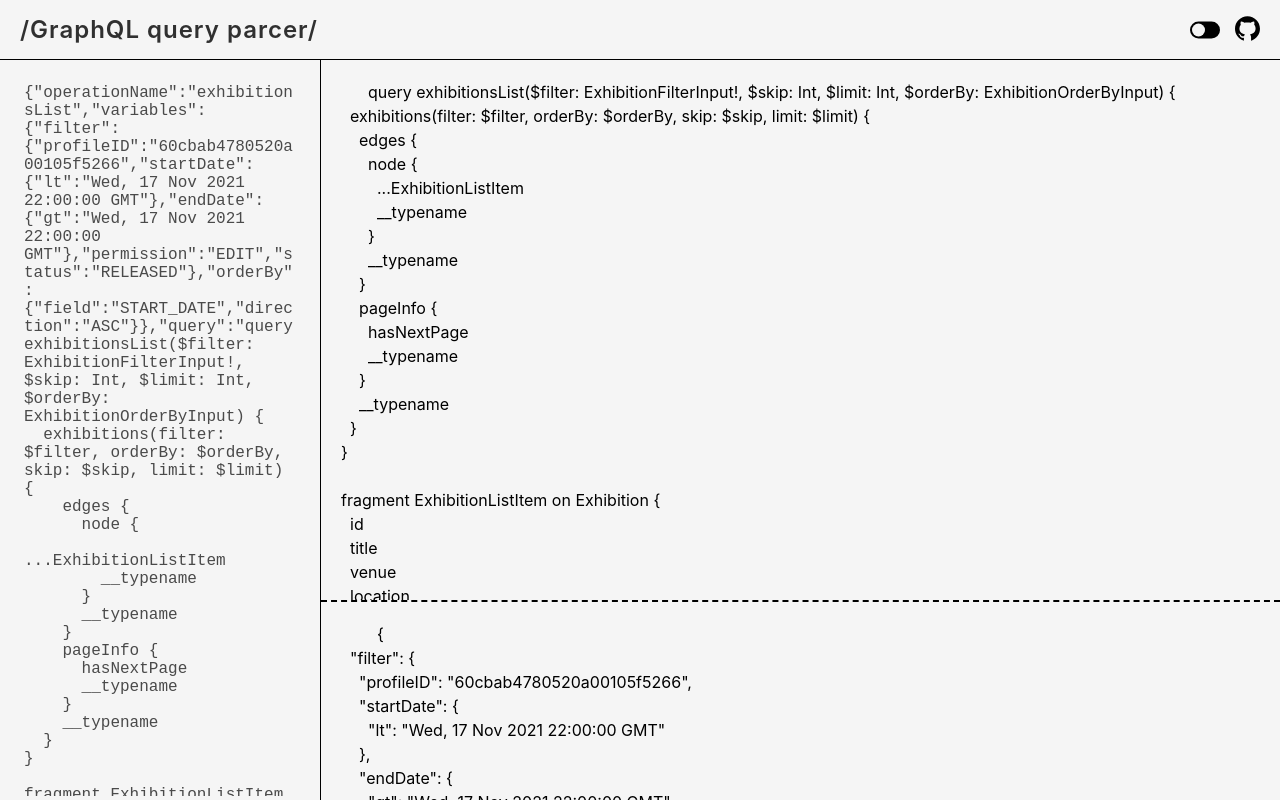
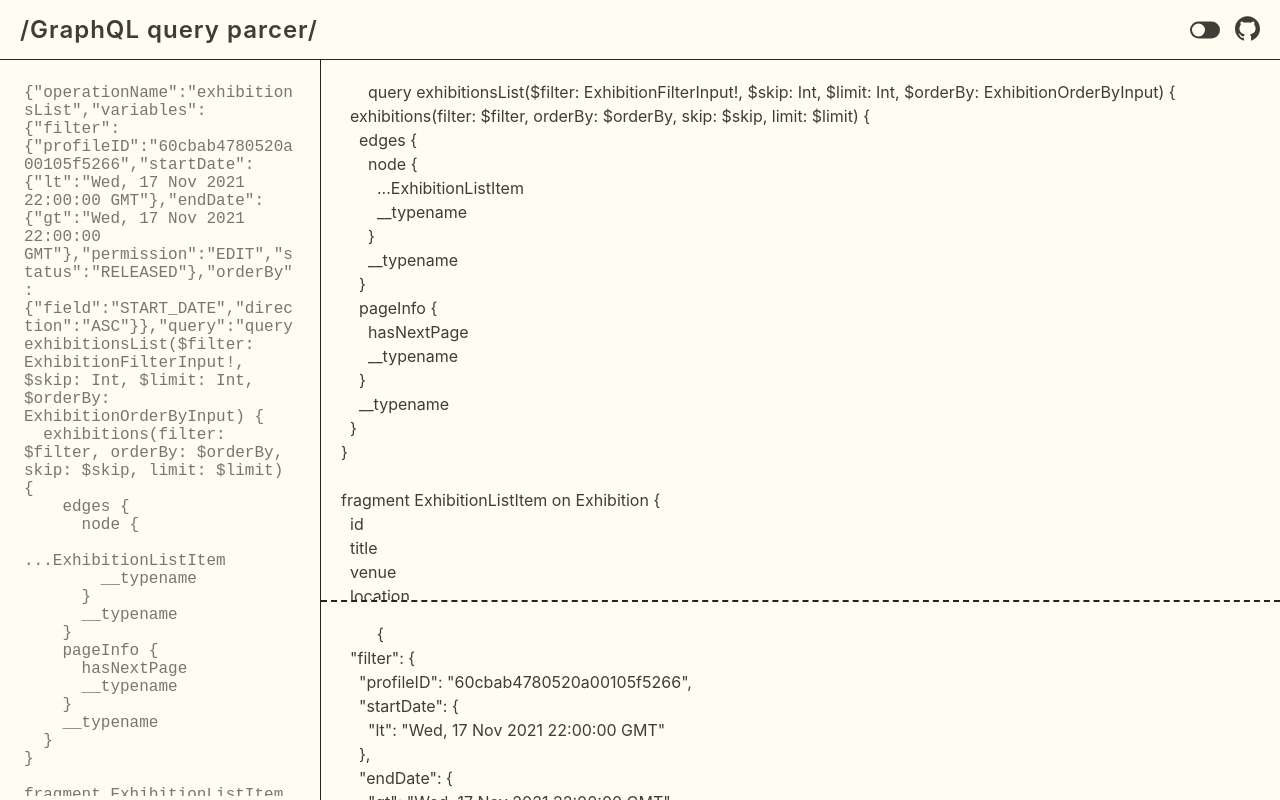
Before and after one commit to vladagurets/graphql-request-parser, a Svelte app: page / in a window 1280 px wide. Built offline with nearby package versions, Linux system fonts and the light colour scheme.

Commit message:
chore: styles

```diff
--- a/src/components/Header.svelte
+++ b/src/components/Header.svelte
@@ -21,7 +21,6 @@
   h1 {
     font-size: 1.5em;
     font-weight: 600;
-    opacity: .8;
     user-select: none;
   }
 
--- a/src/index.css
+++ b/src/index.css
@@ -2,9 +2,9 @@
 html,body,div,span,applet,object,iframe,h1,h2,h3,h4,h5,h6,p,blockquote,pre,a,abbr,acronym,address,big,cite,code,del,dfn,em,img,ins,kbd,q,s,samp,small,strike,strong,sub,sup,tt,var,b,u,i,center,dl,dt,dd,ol,ul,li,fieldset,form,label,legend,table,caption,tbody,tfoot,thead,tr,th,td,article,aside,canvas,details,embed,figure,figcaption,footer,header,hgroup,menu,nav,output,ruby,section,summary,time,mark,audio,video{margin:0;padding:0;border:0;font-size:100%;font:inherit;vertical-align:baseline}article,aside,details,figcaption,figure,footer,header,hgroup,menu,nav,section{display:block}body{line-height:1}ol,ul{list-style:none}blockquote,q{quotes:none}blockquote:before,blockquote:after,q:before,q:after{content:'';content:none}table{border-collapse:collapse;border-spacing:0}
 
 :root {
-  --main-font-color: black;
-  --main-bg-color: whitesmoke;
-  --main-border-color: black;
+  --main-font-color: #403D39;
+  --main-bg-color: #FFFCF2;
+  --main-border-color: #252422;
   --outline-focus-color: lightskyblue;
 }
 
```
